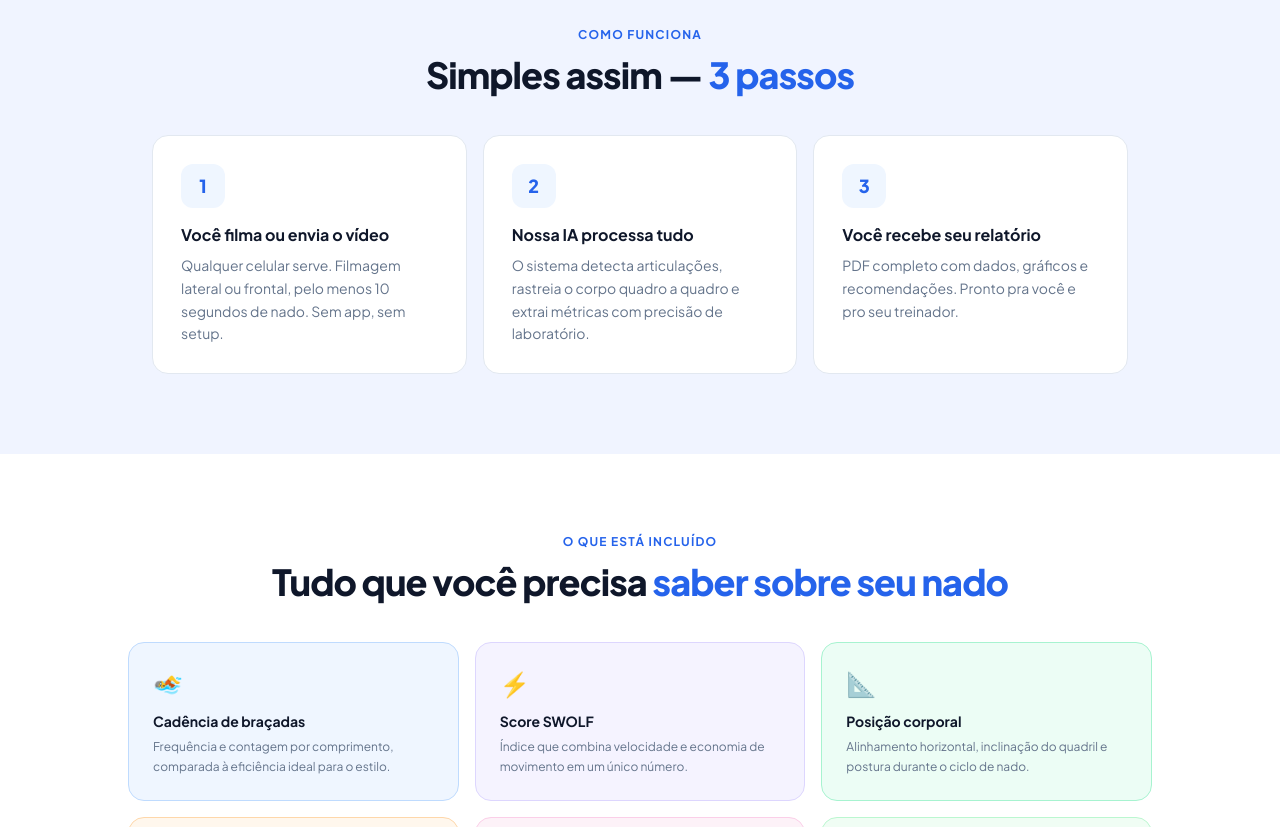
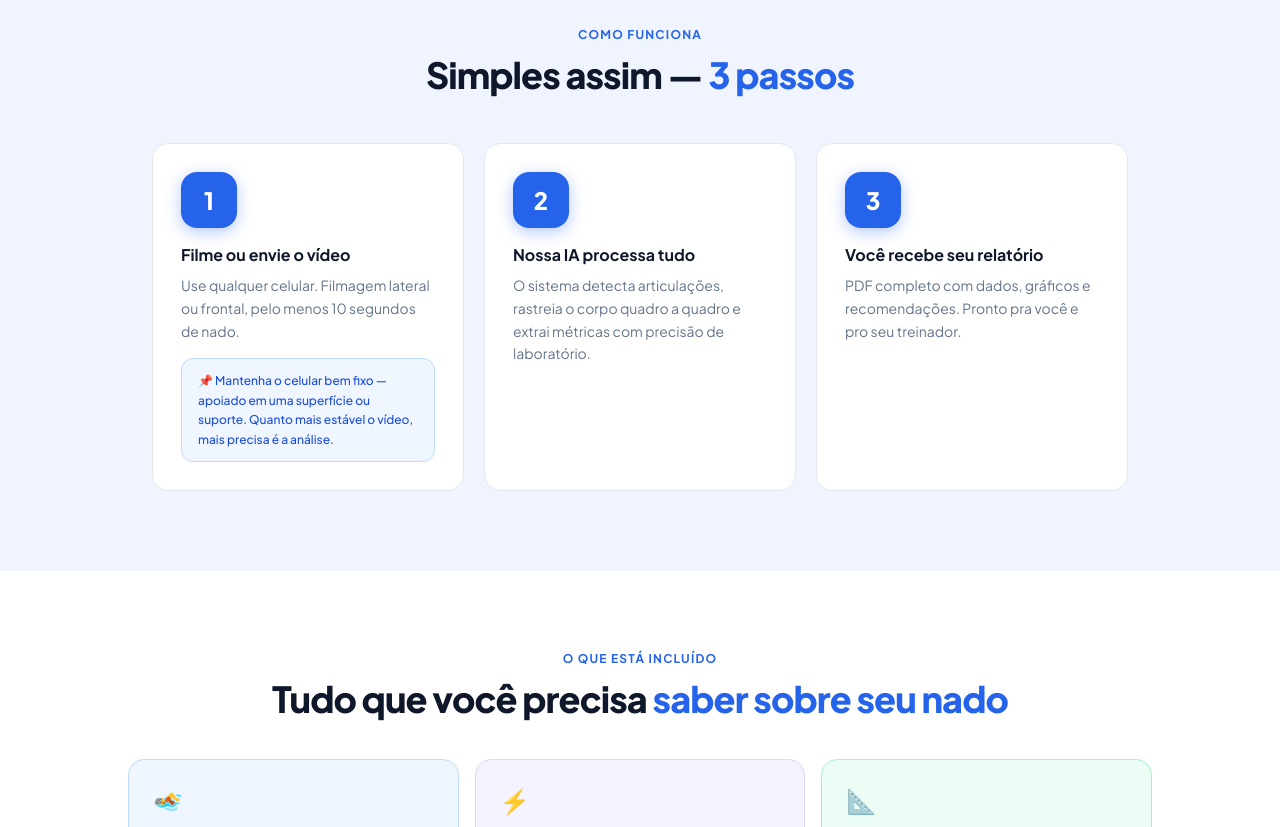
Before and after one commit to MateoBalikian/VeltronSwim, a React (Vite) app: page / in a window 1280 px wide. Shown: the part 1760-2587 px from the top of the page. Built offline with nearby package versions, Linux system fonts and the light colour scheme.

Commit message:
Update HowItWorks

```diff
--- a/src/components/HowItWorks.jsx
+++ b/src/components/HowItWorks.jsx
@@ -1,40 +1,56 @@
 const steps = [
   {
     n: "1",
-    title: "Você filma ou envia o vídeo",
-    desc: "Qualquer celular serve. Filmagem lateral ou frontal, pelo menos 10 segundos de nado. Sem app, sem setup.",
+    title: "Filme ou envie o vídeo",
+    desc: "Use qualquer celular. Filmagem lateral ou frontal, pelo menos 10 segundos de nado.",
+    tip: "📌 Mantenha o celular bem fixo — apoiado em uma superfície ou suporte. Quanto mais estável o vídeo, mais precisa é a análise.",
+    tipColor: "bg-blue-50 border-blue-200 text-blue-700",
   },
   {
     n: "2",
     title: "Nossa IA processa tudo",
     desc: "O sistema detecta articulações, rastreia o corpo quadro a quadro e extrai métricas com precisão de laboratório.",
+    tip: null,
   },
   {
     n: "3",
     title: "Você recebe seu relatório",
     desc: "PDF completo com dados, gráficos e recomendações. Pronto pra você e pro seu treinador.",
+    tip: null,
   },
 ];
 
 export default function HowItWorks() {
   return (
     <section id="como-funciona" className="py-16 md:py-20 px-6 max-w-5xl mx-auto">
-      <div className="text-center mb-10">
-        <p className="text-blue-600 text-xs font-bold tracking-widest uppercase mb-3">Como funciona</p>
+      <div className="text-center mb-12">
+        <p className="text-blue-600 text-xs font-bold tracking-widest uppercase mb-3">
+          Como funciona
+        </p>
         <h2 className="text-3xl md:text-4xl font-extrabold tracking-tight text-slate-900">
           Simples assim —{" "}
           <span className="text-blue-600">3 passos</span>
         </h2>
       </div>
 
-      <div className="grid grid-cols-1 md:grid-cols-3 gap-4">
-        {steps.map(({ n, title, desc }) => (
-          <div key={n} className="bg-white rounded-2xl border border-slate-200 p-6 md:p-7">
-            <div className="w-11 h-11 rounded-xl bg-blue-50 flex items-center justify-center text-blue-600 font-extrabold text-lg mb-4">
-              {n}
+      <div className="grid grid-cols-1 md:grid-cols-3 gap-5">
+        {steps.map(({ n, title, desc, tip, tipColor }) => (
+          <div key={n} className="bg-white rounded-2xl border border-slate-200 p-6 md:p-7 flex flex-col gap-4">
+            {/* número destacado */}
+            <div className="w-14 h-14 rounded-2xl bg-blue-600 flex items-center justify-center shadow-[0_4px_16px_rgba(37,99,235,0.35)]">
+              <span className="text-white font-extrabold text-2xl leading-none">{n}</span>
             </div>
-            <h3 className="font-bold text-slate-900 text-base mb-2 leading-snug">{title}</h3>
-            <p className="text-slate-500 text-sm leading-relaxed">{desc}</p>
+
+            <div>
+              <h3 className="font-bold text-slate-900 text-base mb-2 leading-snug">{title}</h3>
+              <p className="text-slate-500 text-sm leading-relaxed">{desc}</p>
+            </div>
+
+            {tip && (
+              <div className={`rounded-xl border px-4 py-3 text-xs leading-relaxed font-medium ${tipColor}`}>
+                {tip}
+              </div>
+            )}
           </div>
         ))}
       </div>
```
